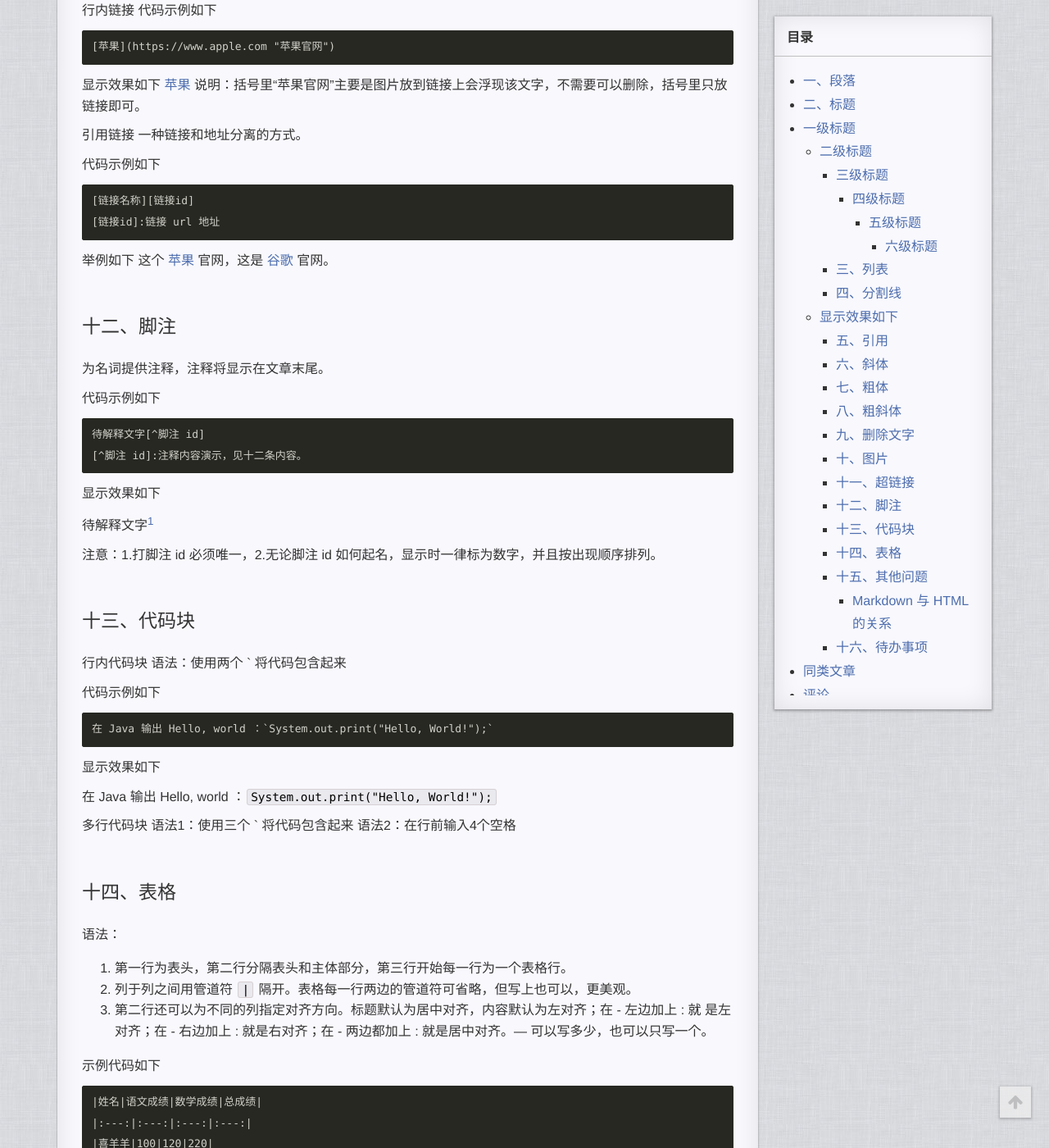
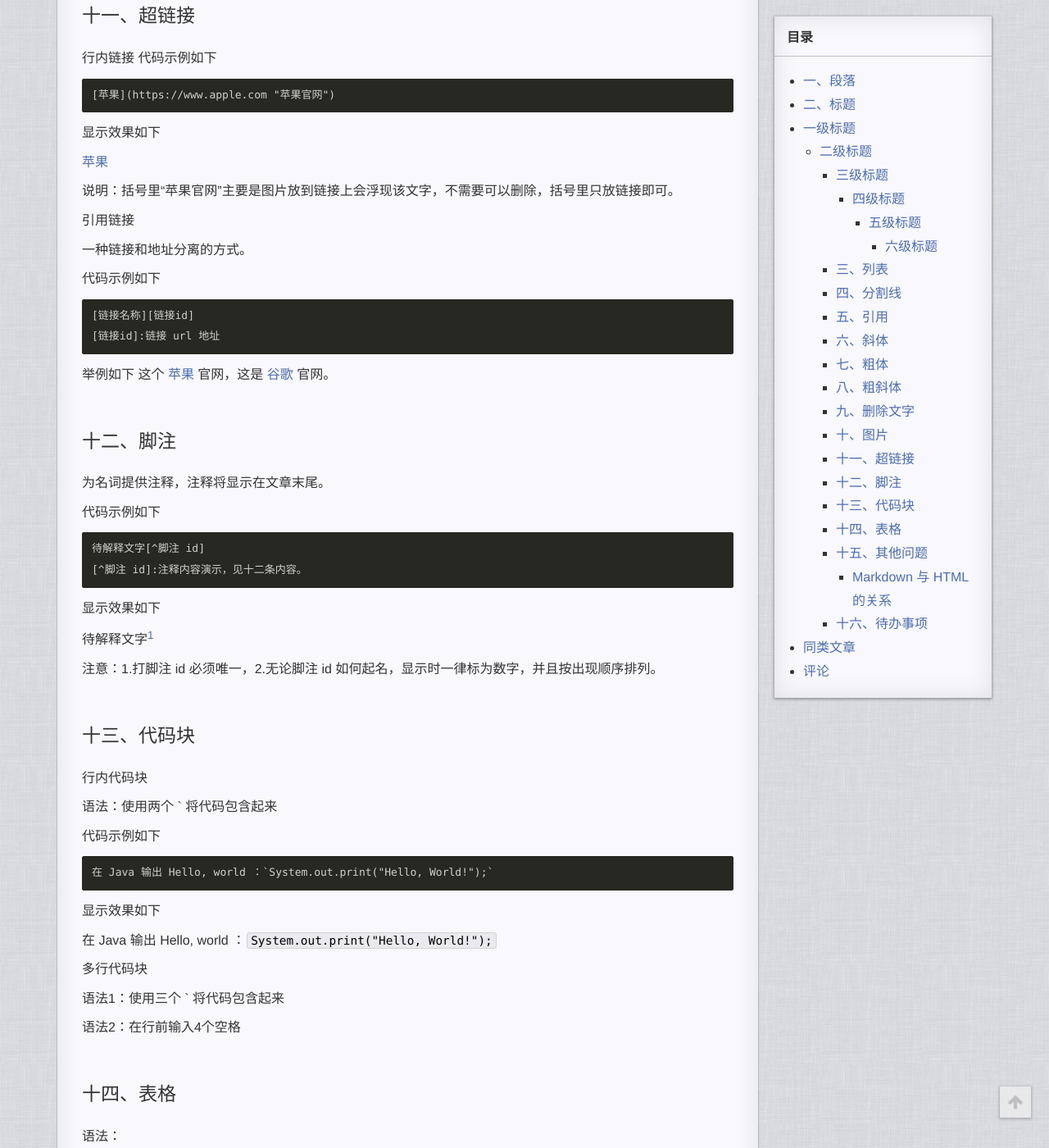
Before and after one commit to luohuilong/luohuilong.github.io, a Jekyll site: the page built from _posts/2025-05-12-Markdown语法说明汇总.md, in a window 1280 px wide and 1400 px high, scrolled down 5405 px. Shown: the whole window at 82% size. Built offline with Jekyll 4.4.1, drawn with Linux system fonts in a browser that asks for light colours; comment, search, counter and statistics services are not loaded; a style sheet for code colours, icons or effects is not loaded; some of the changed lines change nothing that is shown.

Commit message:
Add files via upload

```diff
--- a/_posts/2025-05-12-Markdown语法说明汇总.md
+++ b/_posts/2025-05-12-Markdown语法说明汇总.md
@@ -95,9 +95,15 @@
 示例代码如下
 
     ***
+    ---
 
 显示效果如下
+
 ---
+显示效果如下
+
+***
+
 ### 五、引用 ###
 语法：在行头加上 > 即可。可以在每行之前加 > ，也可以在段落之前加 1 个 >。引用内部可以添加新的引用，只需再加一个大于号.
 
@@ -193,10 +199,13 @@
     [苹果](https://www.apple.com "苹果官网")
 
 显示效果如下
+
 [苹果](https://www.apple.com "苹果官网")
+
 说明：括号里“苹果官网”主要是图片放到链接上会浮现该文字，不需要可以删除，括号里只放链接即可。
 
 引用链接
+
 一种链接和地址分离的方式。
 
 代码示例如下
@@ -230,6 +239,7 @@
 ### 十三、代码块 ###
 
 行内代码块
+
 语法：使用两个 ` 将代码包含起来
 
 代码示例如下
@@ -241,7 +251,9 @@
 在 Java 输出 Hello, world ：`System.out.print("Hello, World!");`
 
 多行代码块
+
 语法1：使用三个 ` 将代码包含起来
+
 语法2：在行前输入4个空格
 
 ### 十四、表格 ###
```
